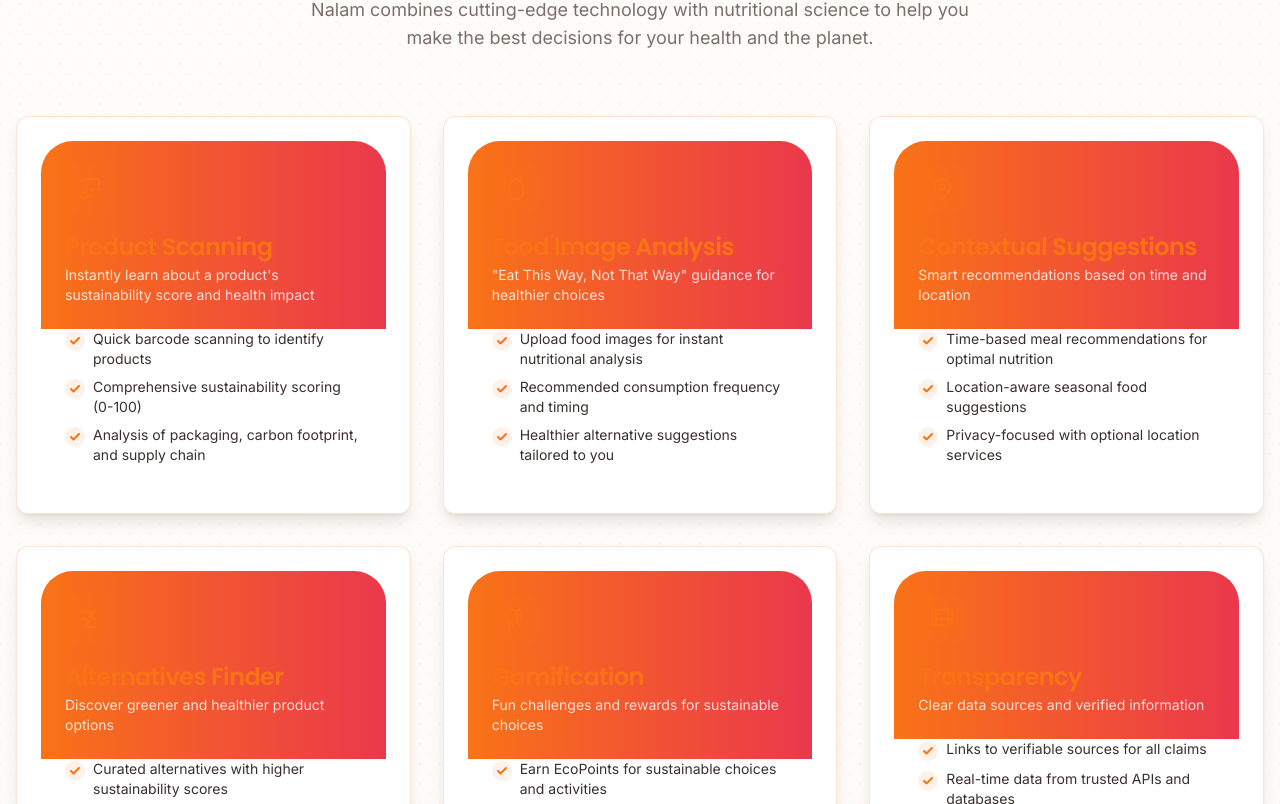
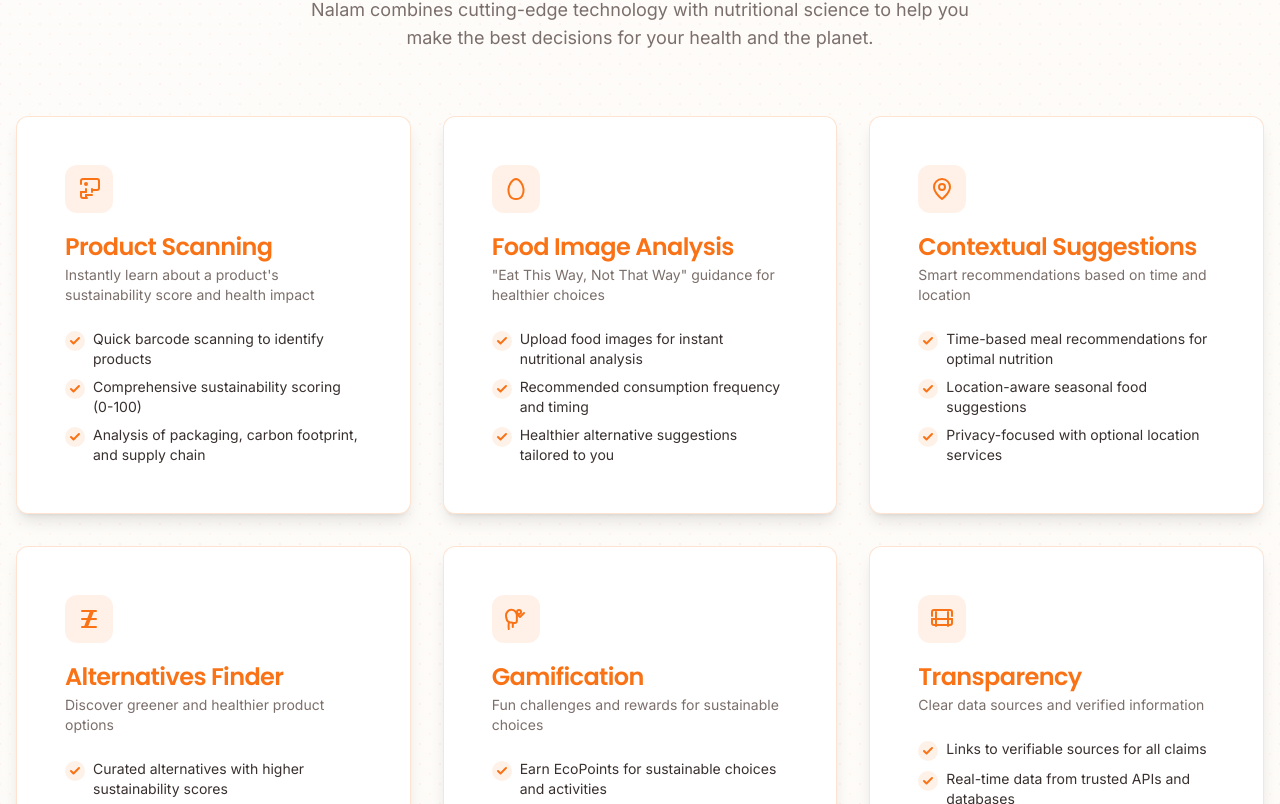
Before and after one commit to ChillandBuild/Nalam, a React (Vite) app: page / in a window 1280 px wide. Shown: the part 1256-2060 px from the top of the page. Built offline with nearby package versions, Linux system fonts and the light colour scheme.

Commit message:
Restore previous state

```diff
--- a/src/components/ui/card.tsx
+++ b/src/components/ui/card.tsx
@@ -10,7 +10,7 @@ const Card = React.forwardRef<
   <div
     ref={ref}
     className={cn(
-      "rounded-[2rem] border border-[#F97316]/20 bg-card text-card-foreground shadow-lg hover:shadow-xl transition-all duration-300",
+      "rounded-lg border bg-card text-card-foreground shadow-sm",
       className
     )}
     {...props}
@@ -24,10 +24,7 @@ const CardHeader = React.forwardRef<
 >(({ className, ...props }, ref) => (
   <div
     ref={ref}
-    className={cn(
-      "rounded-t-[2rem] flex flex-col space-y-1.5 p-6 bg-gradient-to-r from-[#F97316] to-[#ea384c]",
-      className
-    )}
+    className={cn("flex flex-col space-y-1.5 p-6", className)}
     {...props}
   />
 ))
@@ -40,7 +37,7 @@ const CardTitle = React.forwardRef<
   <h3
     ref={ref}
     className={cn(
-      "text-2xl font-semibold leading-none tracking-tight text-white",
+      "text-2xl font-semibold leading-none tracking-tight",
       className
     )}
     {...props}
@@ -54,7 +51,7 @@ const CardDescription = React.forwardRef<
 >(({ className, ...props }, ref) => (
   <p
     ref={ref}
-    className={cn("text-sm text-white/80", className)}
+    className={cn("text-sm text-muted-foreground", className)}
     {...props}
   />
 ))
```
